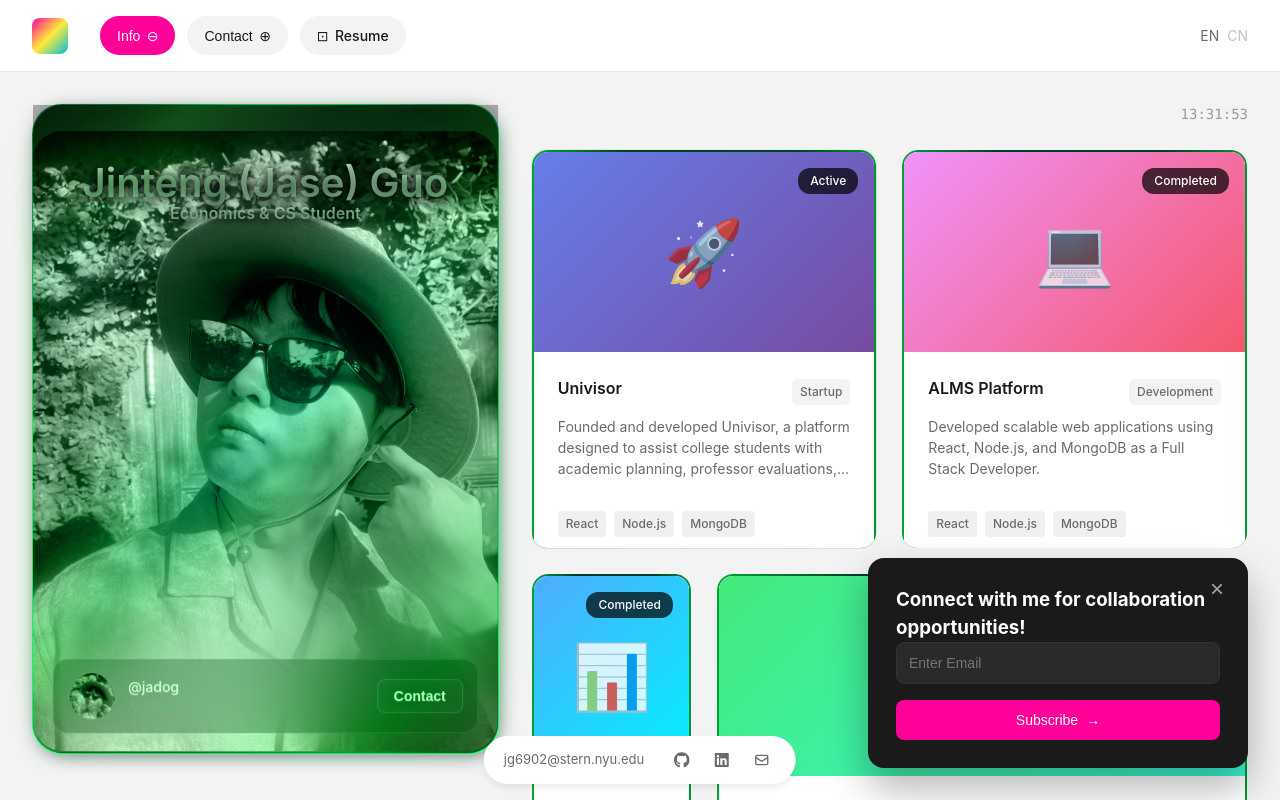
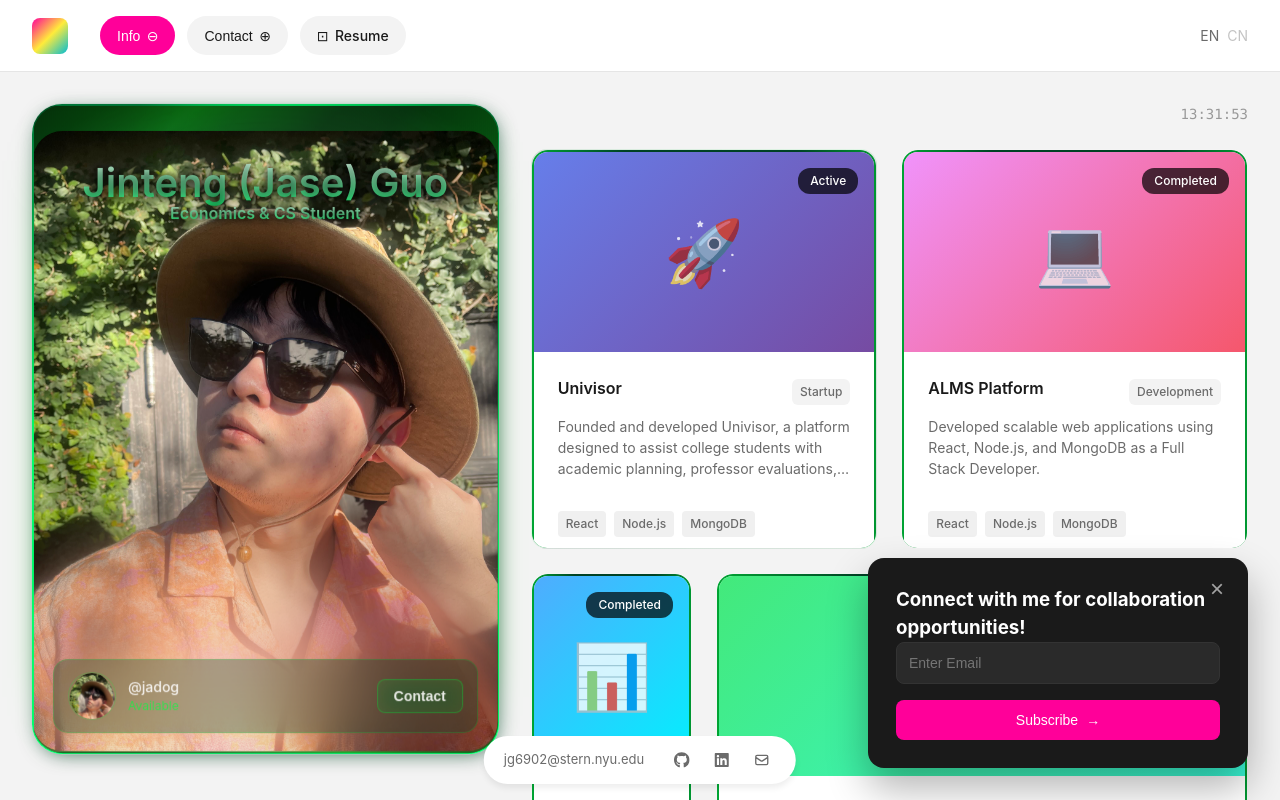
Before and after one commit to Jadog1122/jinteng_guo, a React (Create React App) app: page / in a window 1280 px wide. Shown: the top 800 px of the page. Built offline with nearby package versions, Linux system fonts and the light colour scheme.

Commit message:
Remove all mix-blend-modes and filters to restore original image colors

```diff
--- a/src/components/ProfileCard.css
+++ b/src/components/ProfileCard.css
@@ -124,9 +124,10 @@
 
 .pc-shine {
   transition: filter 0.6s ease;
-  filter: brightness(0.66) contrast(1.33) saturate(0.33) opacity(0.5);
+  filter: none;
   animation: holo-bg 18s linear infinite;
-  mix-blend-mode: color-dodge;
+  mix-blend-mode: normal;
+  opacity: 0.3;
 }
 
 .pc-shine,
@@ -188,8 +189,9 @@
 
 .pc-card:hover .pc-shine,
 .pc-card.active .pc-shine {
-  filter: brightness(0.85) contrast(1.5) saturate(0.5);
+  filter: none;
   animation: none;
+  opacity: 0.4;
 }
 
 .pc-card:hover .pc-shine::before,
@@ -250,7 +252,7 @@
 }
 
 .pc-avatar-content {
-  mix-blend-mode: screen;
+  mix-blend-mode: normal;
   overflow: hidden;
 }
 
@@ -261,6 +263,7 @@
   transform: translateX(-50%) scale(1);
   bottom: 2px;
   opacity: calc(1.75 - var(--pointer-from-center));
+  filter: none;
 }
 
 .pc-avatar-content::before {
@@ -368,7 +371,7 @@
     0.1px
   ) !important;
   z-index: 6;
-  mix-blend-mode: luminosity;
+  mix-blend-mode: normal;
 }
 
 .pc-details {
```
